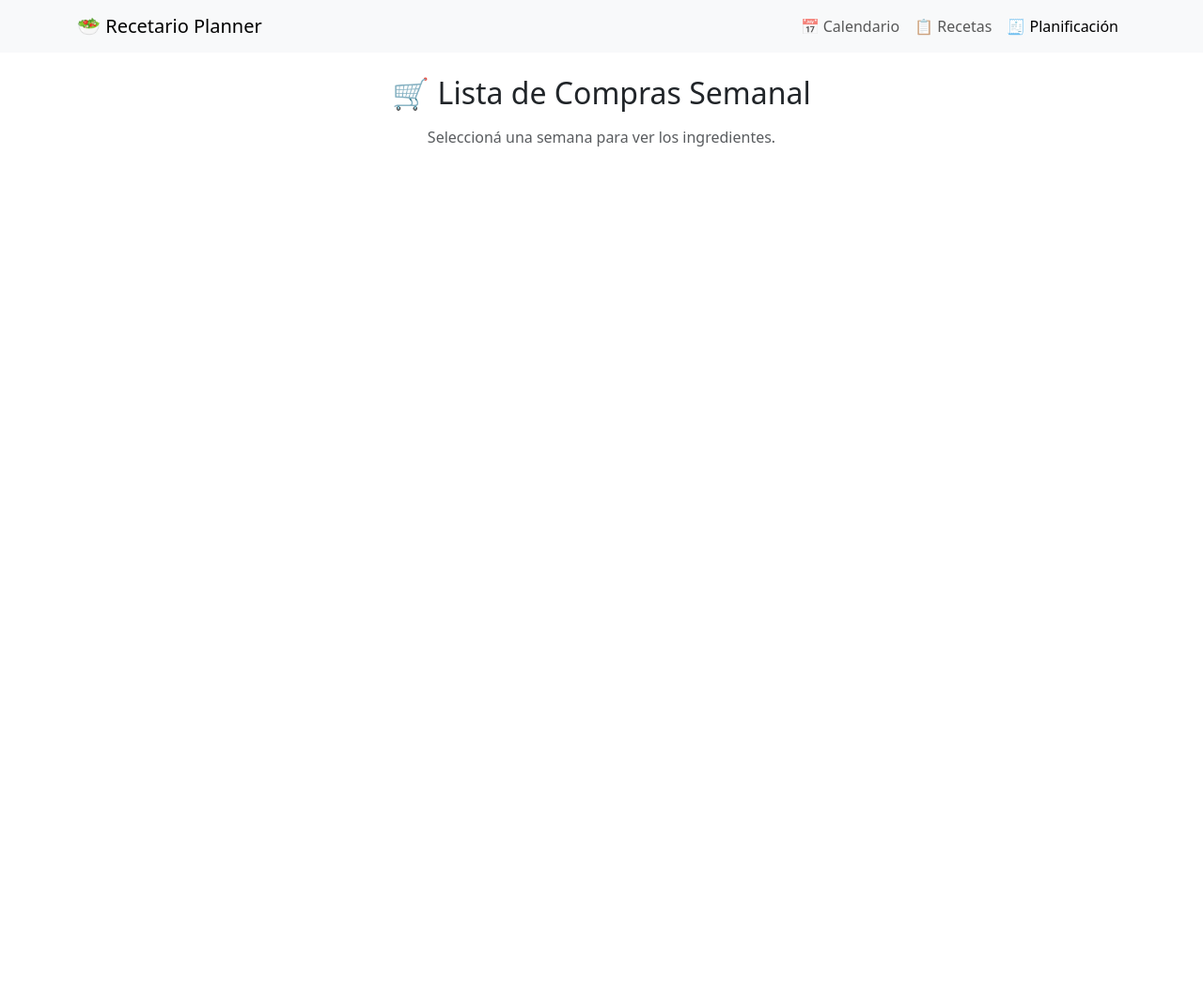
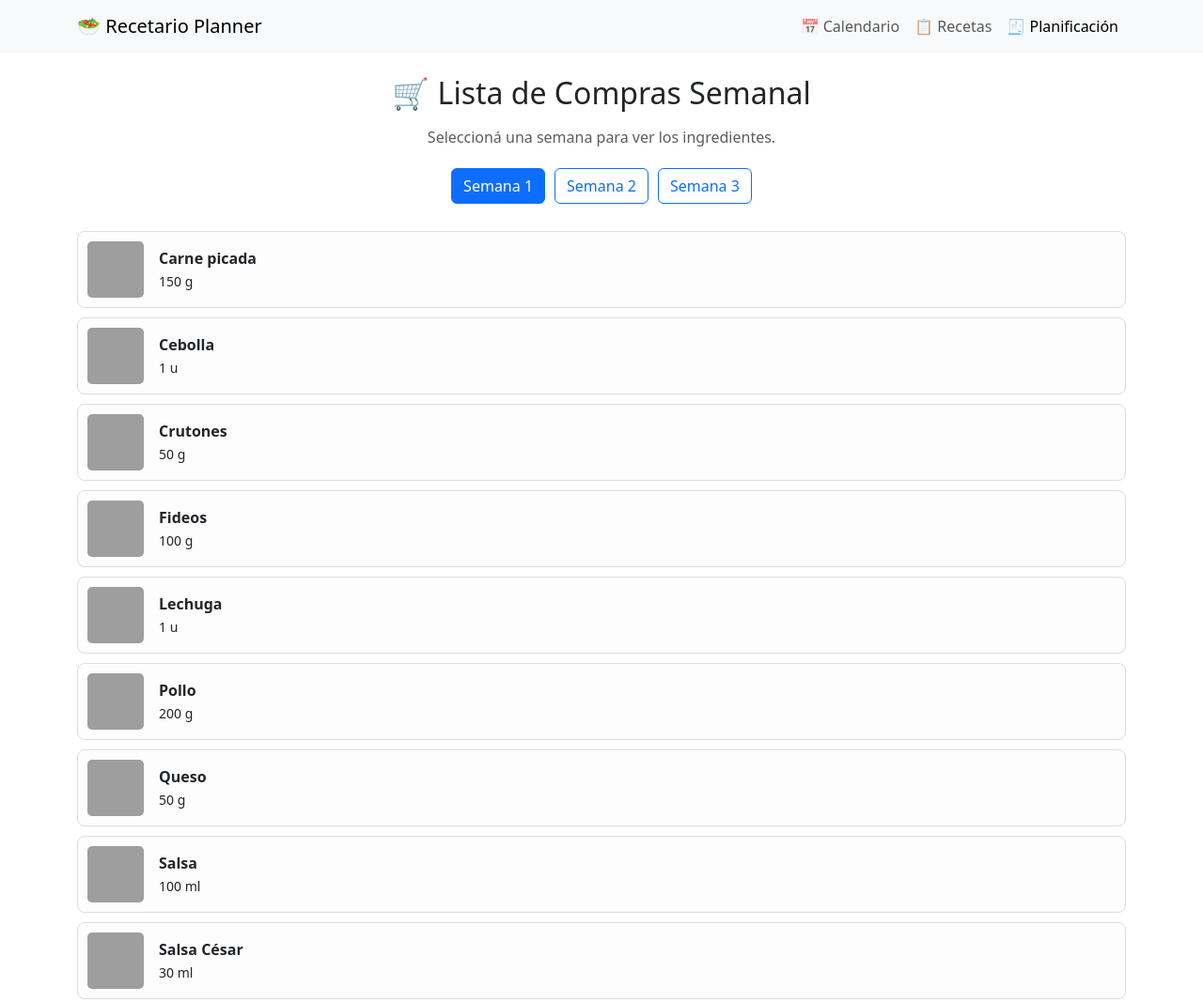
Before and after one commit to MatYanez/recetas, a plain HTML site: page planificacion.html in a window 1280 px wide. Shown: the whole page at 94% size. Before the commit the page ends 800 px from the top, so only its background shows below. Drawn offline with nearby package versions, Linux system fonts and the light colour scheme; the site is published under a folder, as on GitHub Pages, so addresses that start at the root find nothing; grey boxes are pictures that could not be loaded.

Commit message:
Update planificacion.html

```diff
--- a/planificacion.html
+++ b/planificacion.html
@@ -31,6 +31,6 @@
 </div>
 
 <script src="https://cdn.jsdelivr.net/npm/bootstrap@5.3.2/dist/js/bootstrap.bundle.min.js"></script>
-<script src="/js/planificacion.js"></script>
+<script src="js/planificacion.js"></script>
 </body>
 </html>
```
